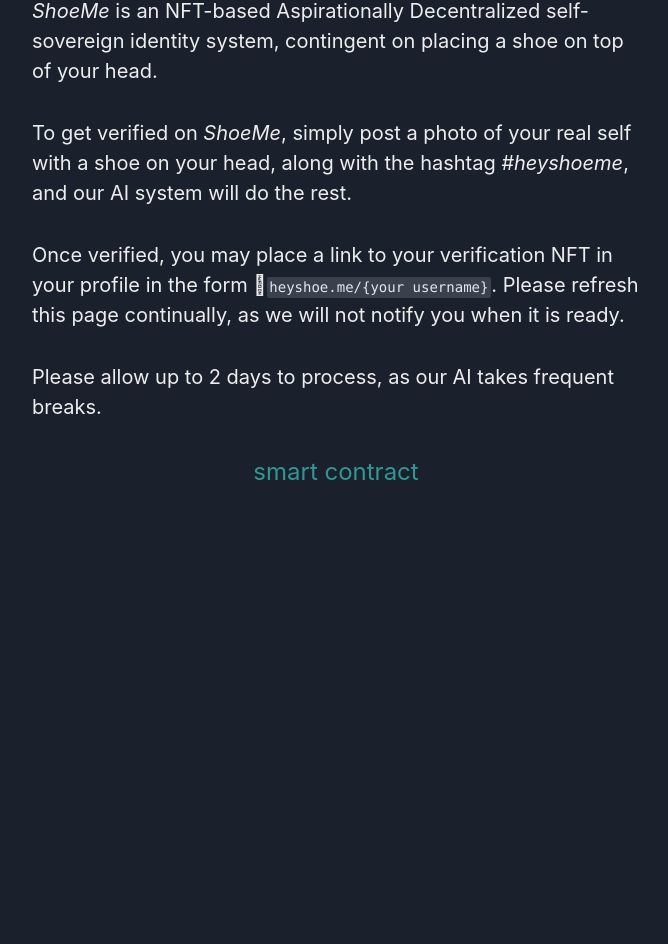
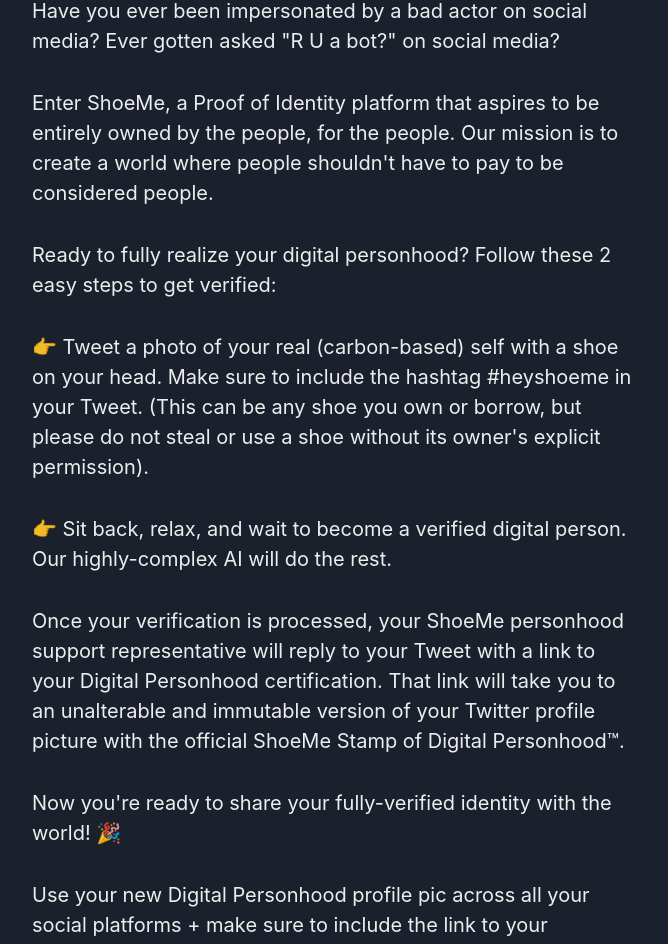
Before and after one commit to herbig/heyshoeme, a React (Create React App) app: page / in a window 1280 px wide. Shown: the part 260-1204 px from the top of the page, without its empty margins (304-972 px from the left). Before the commit the page ends 800 px from the top, so only its background shows below. Built offline with nearby package versions, Linux system fonts and the light colour scheme; what @rainbow-me/rainbowkit, wagmi would draw is missing.

Commit message:
updated copy

```diff
--- a/src/ui/Home.tsx
+++ b/src/ui/Home.tsx
@@ -6,21 +6,25 @@
       <Center padding={PAD_MD}>
         <VStack spacing={PAD_MD} width={["90%", "70%", "70%", "50%"]} fontSize="xl">
           <Image src={process.env.PUBLIC_URL + '/logo192.png'} />
+
           <Text>
-            <i>ShoeMe</i> is an NFT-based Aspirationally Decentralized self-sovereign identity system,
-            contingent on placing a shoe on top of your head.
+          Have you ever been impersonated by a bad actor on social media? Ever gotten asked "R U a bot?" on social media?
           </Text>
           <Text>
-            To get verified on <i>ShoeMe</i>, simply post a photo of your real self with a shoe on your head,
-            along with the hashtag <i>#heyshoeme</i>, and our AI system will do the rest.
+          Enter ShoeMe, a Proof of Identity platform that aspires to be entirely owned by the people, for the people. Our mission is to create a world where people shouldn't have to pay to be considered people.
           </Text>
           <Text>
-            Once verified, you may place a link to your verification NFT in your profile in the form &#20;
-            <Code>heyshoe.me/&#123;your username&#125;</Code>. Please refresh this page continually, as we
-            will not notify you when it is ready.
+          Ready to fully realize your digital personhood? Follow these 2 easy steps to get verified:
           </Text>
           <Text>
-            Please allow up to 2 days to process, as our AI takes frequent breaks.
+          👉 Tweet a photo of your real (carbon-based) self with a shoe on your head. Make sure to include the hashtag #heyshoeme in your Tweet. (This can be any shoe you own or borrow, but please do not steal or use a shoe without its owner's explicit permission).
+          </Text>
+          <Text>👉 Sit back, relax, and wait to become a verified digital person. Our highly-complex AI will do the rest.</Text>
+          <Text>Once your verification is processed, your ShoeMe personhood support representative will reply to your Tweet with a link to your Digital Personhood certification. That link will take you to an unalterable and immutable version of your Twitter profile picture with the official ShoeMe Stamp of Digital Personhood™.</Text>
+          <Text>Now you're ready to share your fully-verified identity with the world! 🎉</Text>
+          <Text>Use your new Digital Personhood profile pic across all your social platforms + make sure to include the link to your certification in your bio.</Text>
+          <Text>
+          Don't forget to share ShoeMe with all your carbon-based friends and loved ones so they can become fully realized digital people too.
           </Text>
           <Link
             color="teal.500"
```
